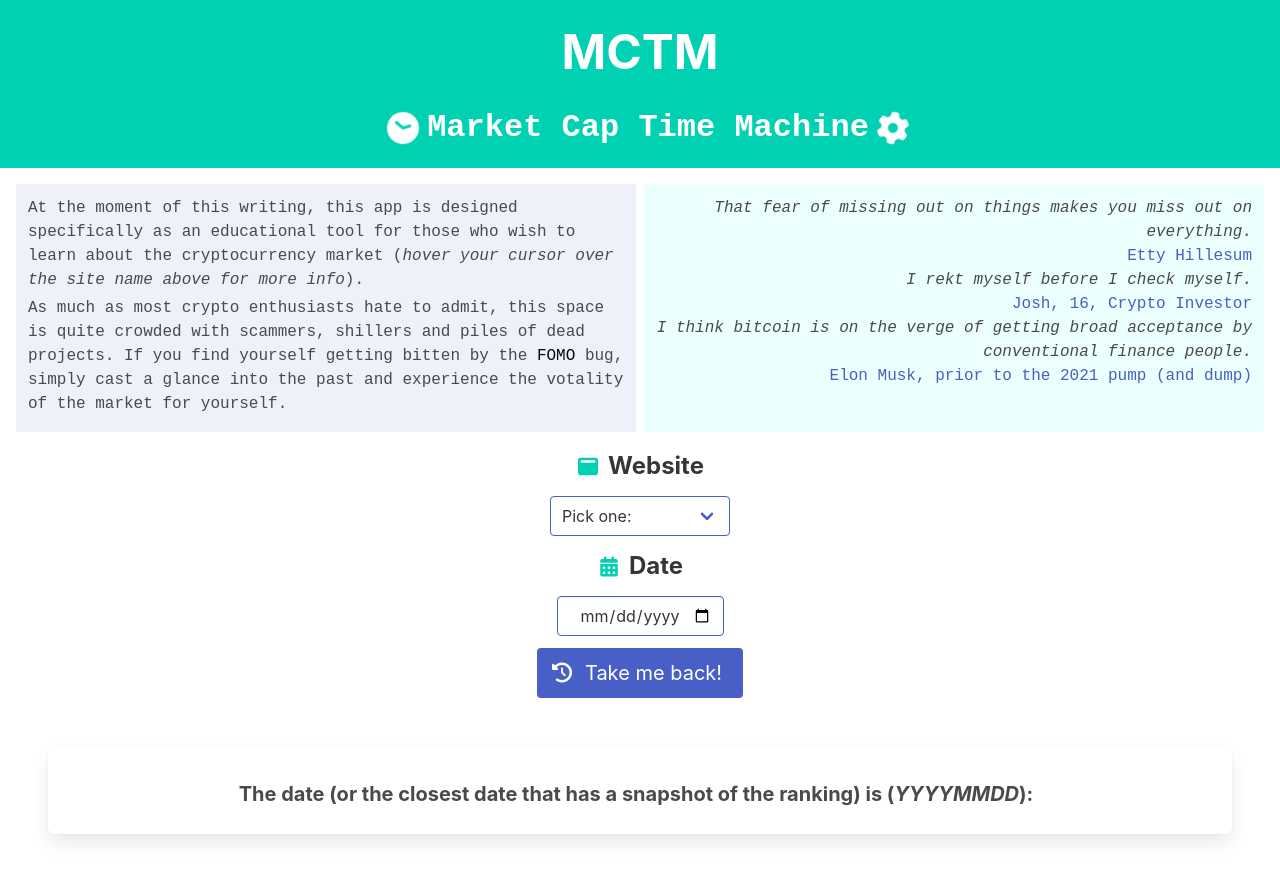
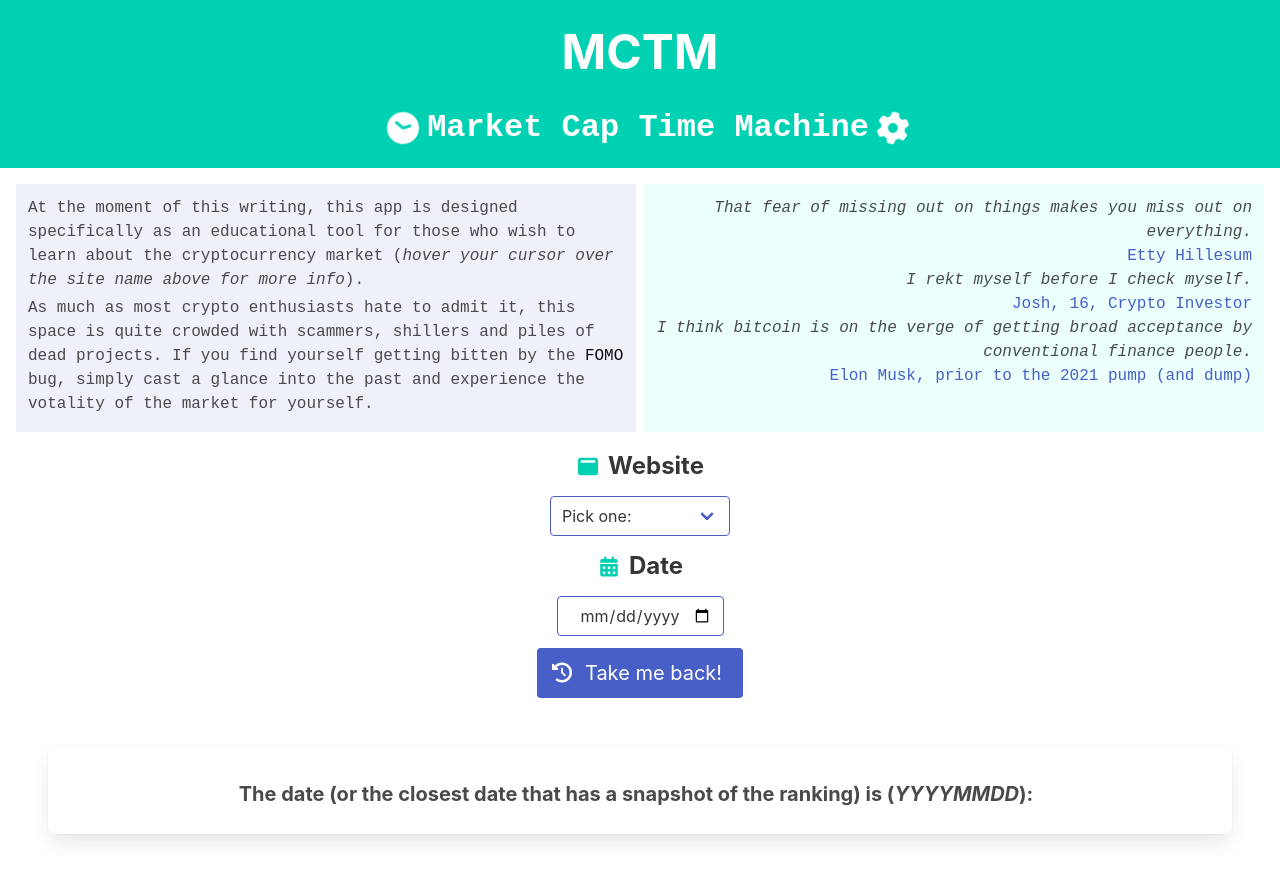
Before and after one commit to antoine-duong/antoine-duong-project-three, a React (Create React App) app: page / in a window 1280 px wide. Shown: the top 880 px of the page. Built offline with nearby package versions, Linux system fonts and the light colour scheme.

Commit message:
Fix typo

```diff
--- a/src/Components/Article.js
+++ b/src/Components/Article.js
@@ -3,7 +3,7 @@ const Article = ()=>{
         <article className='mt-3 mx-3 columns is-family-code is-size-6 is-size-7-mobile'>
             <div className='column has-background-link-light has-text-left m-1'>
                 <p className="mb-1">At the moment of this writing, this app is designed specifically as an educational tool for those who wish to learn about the cryptocurrency market (<em>hover your cursor over the site name above for more info</em>).</p>
-                <p className=" mb-1">As much as most crypto enthusiasts hate to admit, this space is quite crowded with scammers, shillers and piles of dead projects. If you find yourself getting bitten by the <a href="https://www.investopedia.com/terms/p/panicbuying.asp" className="has-text-black">FOMO</a> bug, simply cast a glance into the past and experience the votality of the market for yourself.</p>
+                <p className=" mb-1">As much as most crypto enthusiasts hate to admit it, this space is quite crowded with scammers, shillers and piles of dead projects. If you find yourself getting bitten by the <a href="https://www.investopedia.com/terms/p/panicbuying.asp" className="has-text-black">FOMO</a> bug, simply cast a glance into the past and experience the votality of the market for yourself.</p>
             </div>
             <div className='column has-background-primary-light m-1'>
                 <p className="has-text-right is-italic">That fear of missing out on things makes you miss out on everything.</p>
```
